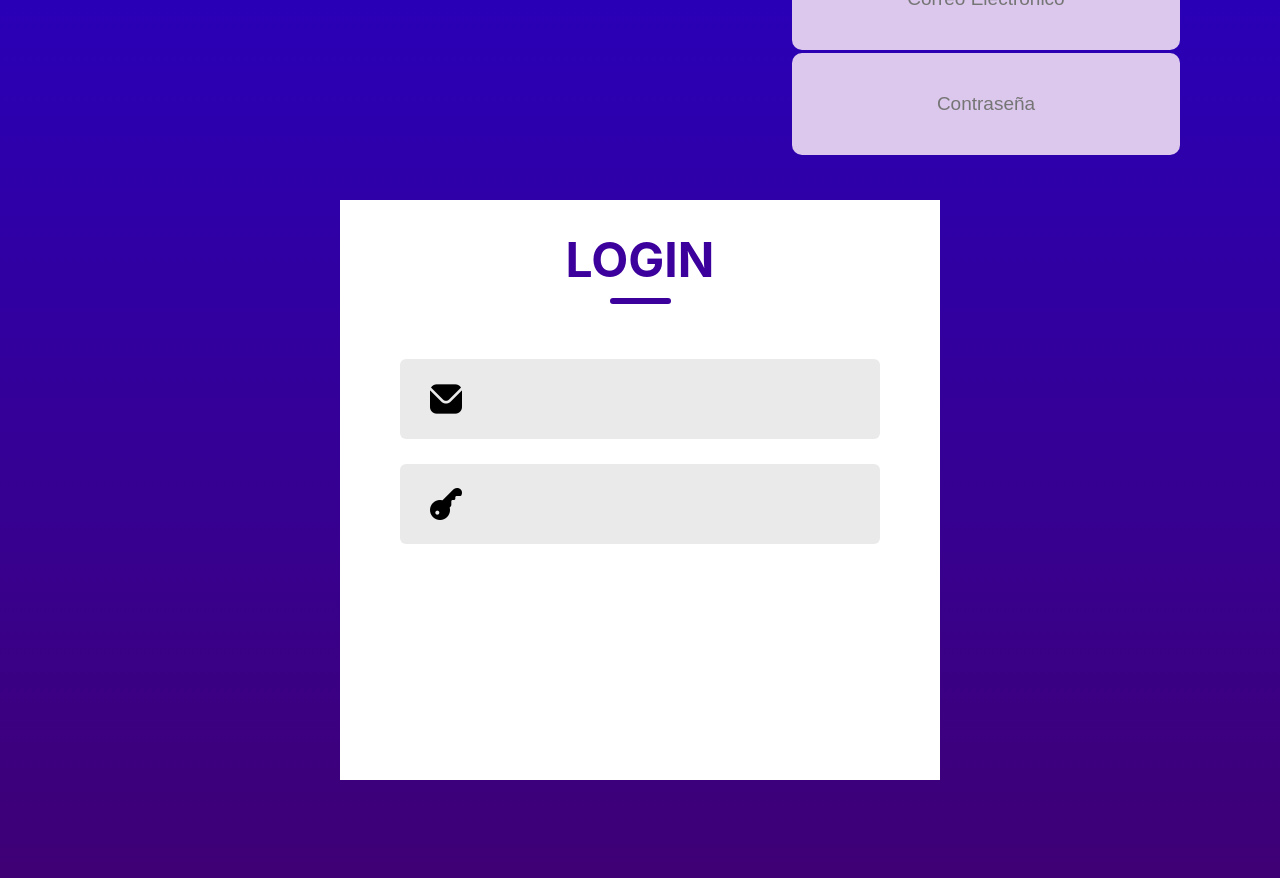
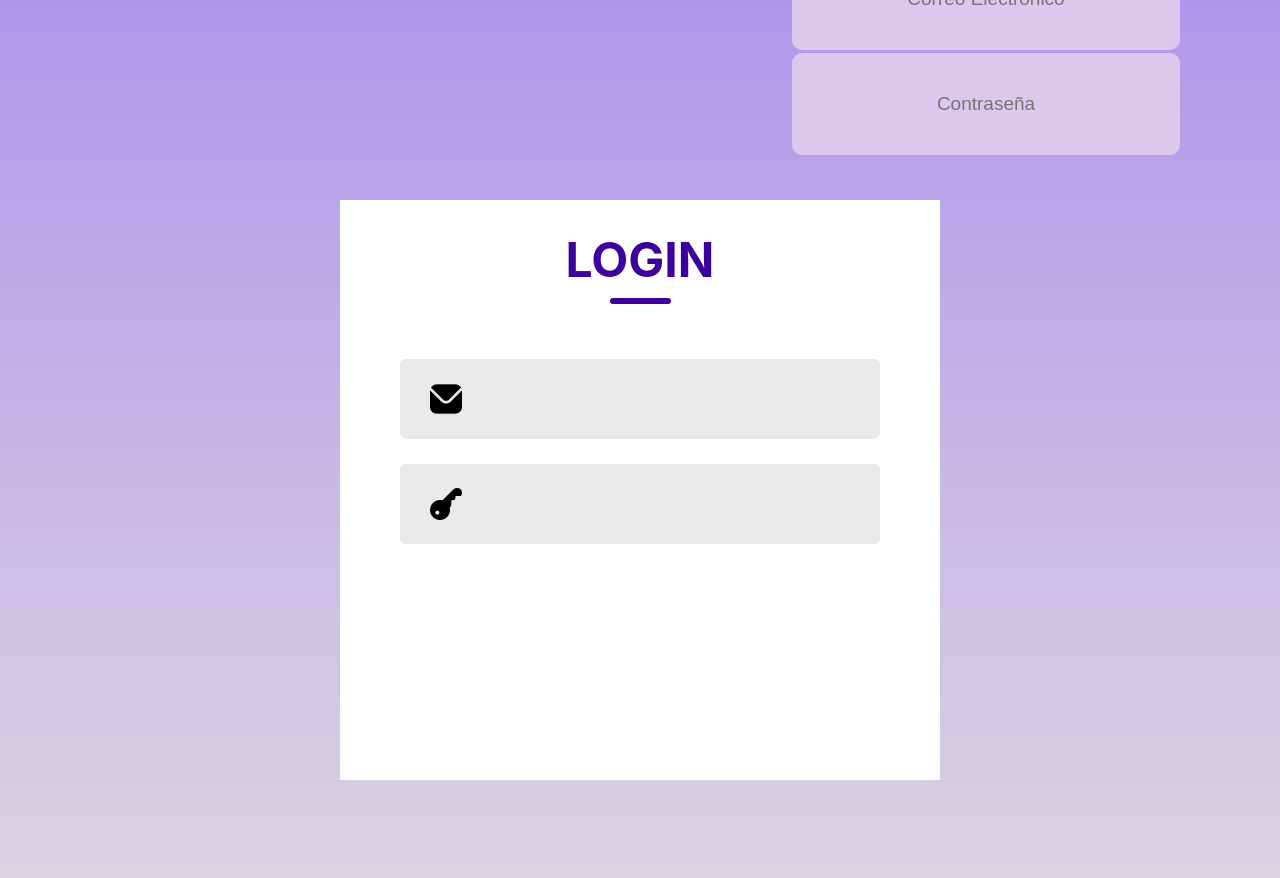
Before and after one commit to Myriamp18/Proyecto-Primer-Parcial, a React (Create React App) app: page / in a window 1280 px wide. Shown: the top 878 px of the page. Built offline with nearby package versions, Linux system fonts and the light colour scheme.

Commit message:
Update index.css

```diff
--- a/src/index.css
+++ b/src/index.css
@@ -6,7 +6,7 @@ body {
   -webkit-font-smoothing: antialiased;
   -moz-osx-font-smoothing: grayscale;
   height: 100vh;
-  background: linear-gradient(#2A00B7,#42006C);
+  background: linear-gradient(#ae97ea,#e2dce0);
 }
 
 code {
```
